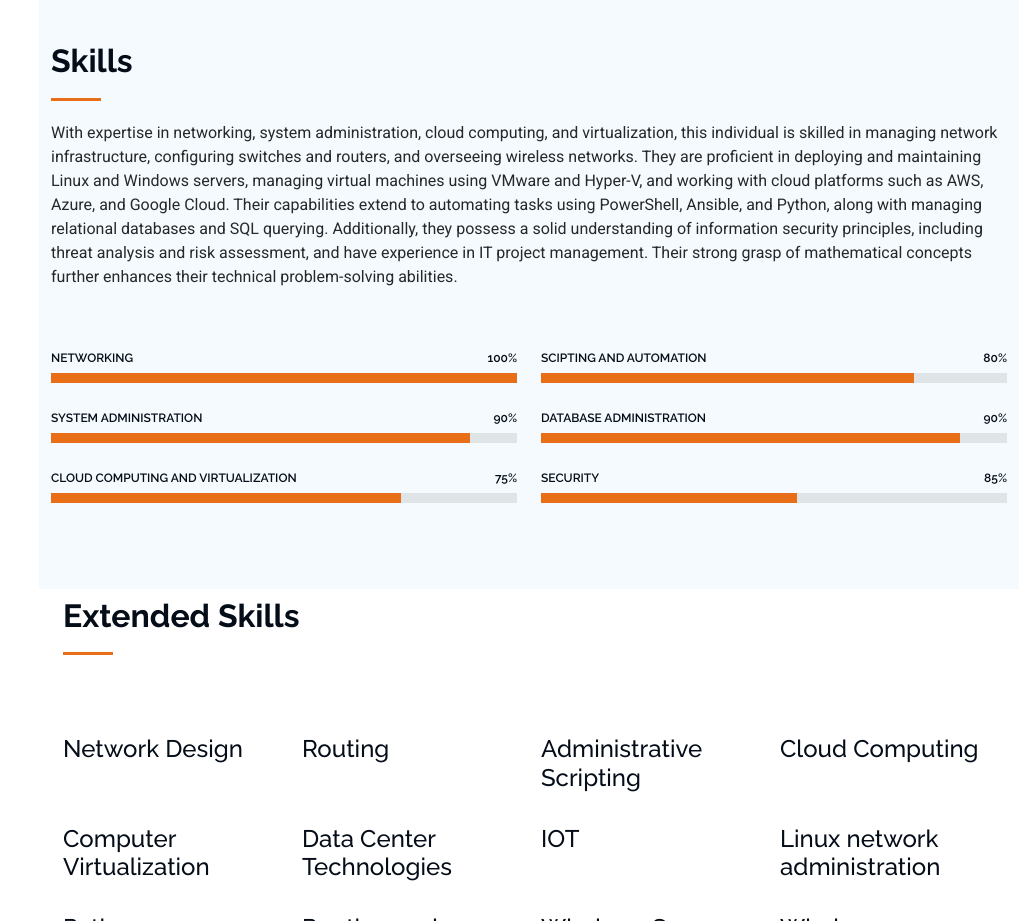
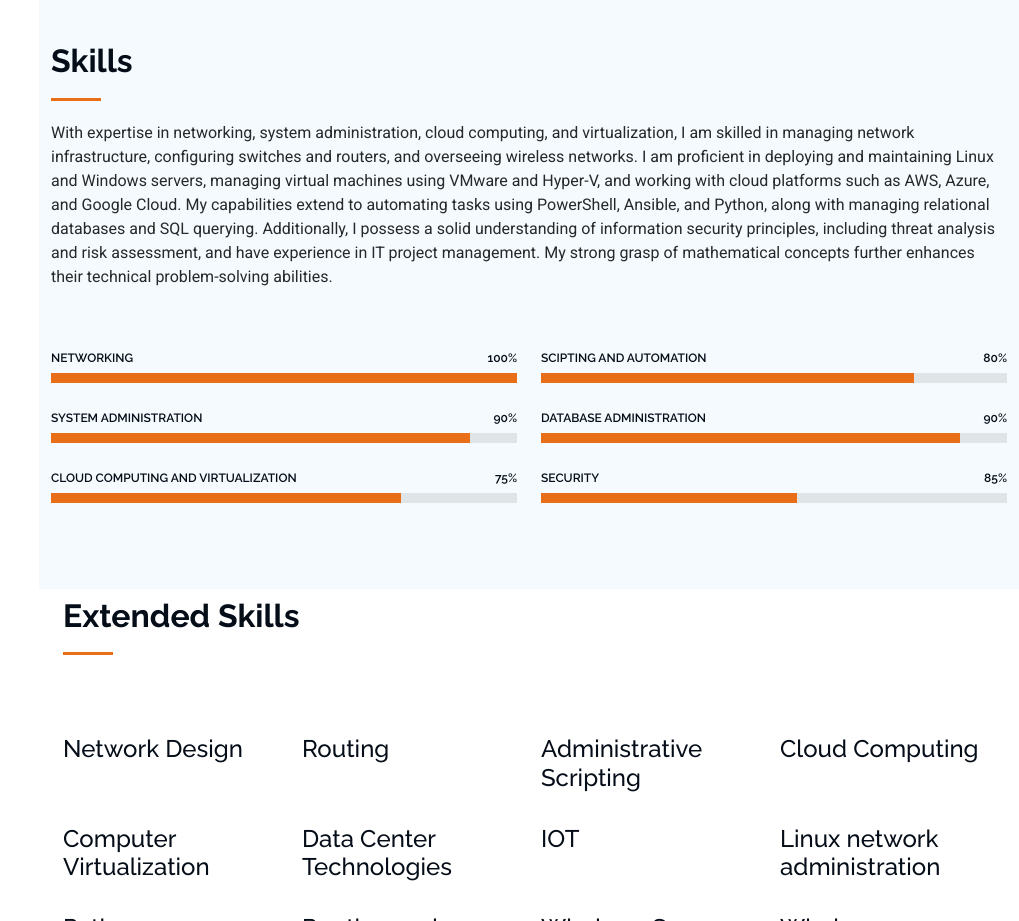
Before and after one commit to NeelBedi/neelbedi.github.io, a plain HTML site: page index.html in a window 1280 px wide. Shown: the part 2100-3021 px from the top of the page, without its empty margins (261-1280 px from the left). Drawn offline with Linux system fonts and the light colour scheme.

Commit message:
Update index.html

```diff
--- a/index.html
+++ b/index.html
@@ -179,7 +179,7 @@ Devlopement, Design, Security, Analytics, Networking and Administration
       <!-- Section Title -->
       <div class="container section-title" data-aos="fade-up">
         <h2>Skills</h2>
-        <p>With expertise in networking, system administration, cloud computing, and virtualization, this individual is skilled in managing network infrastructure, configuring switches and routers, and overseeing wireless networks. They are proficient in deploying and maintaining Linux and Windows servers, managing virtual machines using VMware and Hyper-V, and working with cloud platforms such as AWS, Azure, and Google Cloud. Their capabilities extend to automating tasks using PowerShell, Ansible, and Python, along with managing relational databases and SQL querying. Additionally, they possess a solid understanding of information security principles, including threat analysis and risk assessment, and have experience in IT project management. Their strong grasp of mathematical concepts further enhances their technical problem-solving abilities.</p>
+        <p>With expertise in networking, system administration, cloud computing, and virtualization, I am skilled in managing network infrastructure, configuring switches and routers, and overseeing wireless networks. I am proficient in deploying and maintaining Linux and Windows servers, managing virtual machines using VMware and Hyper-V, and working with cloud platforms such as AWS, Azure, and Google Cloud. My capabilities extend to automating tasks using PowerShell, Ansible, and Python, along with managing relational databases and SQL querying. Additionally, I possess a solid understanding of information security principles, including threat analysis and risk assessment, and have experience in IT project management. My strong grasp of mathematical concepts further enhances their technical problem-solving abilities.</p>
       </div><!-- End Section Title -->
 
       <div class="container" data-aos="fade-up" data-aos-delay="100">
```
